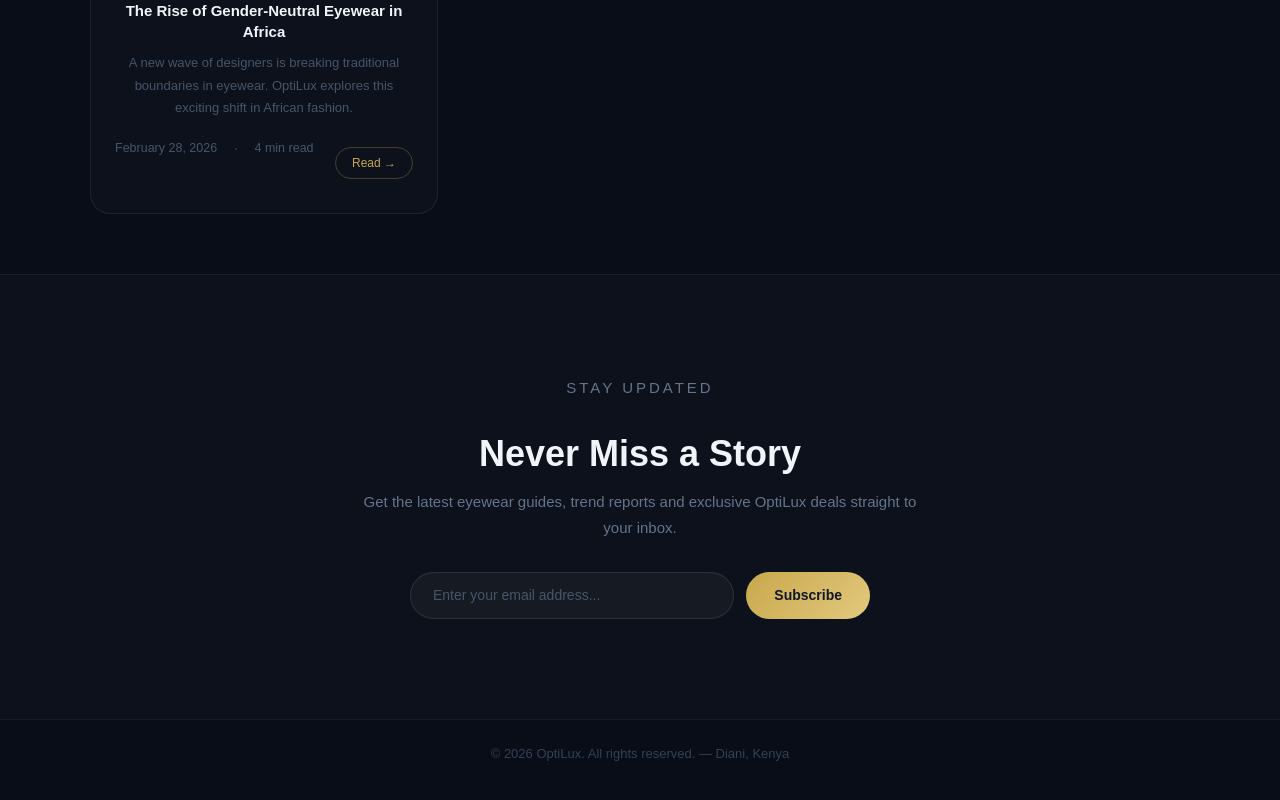
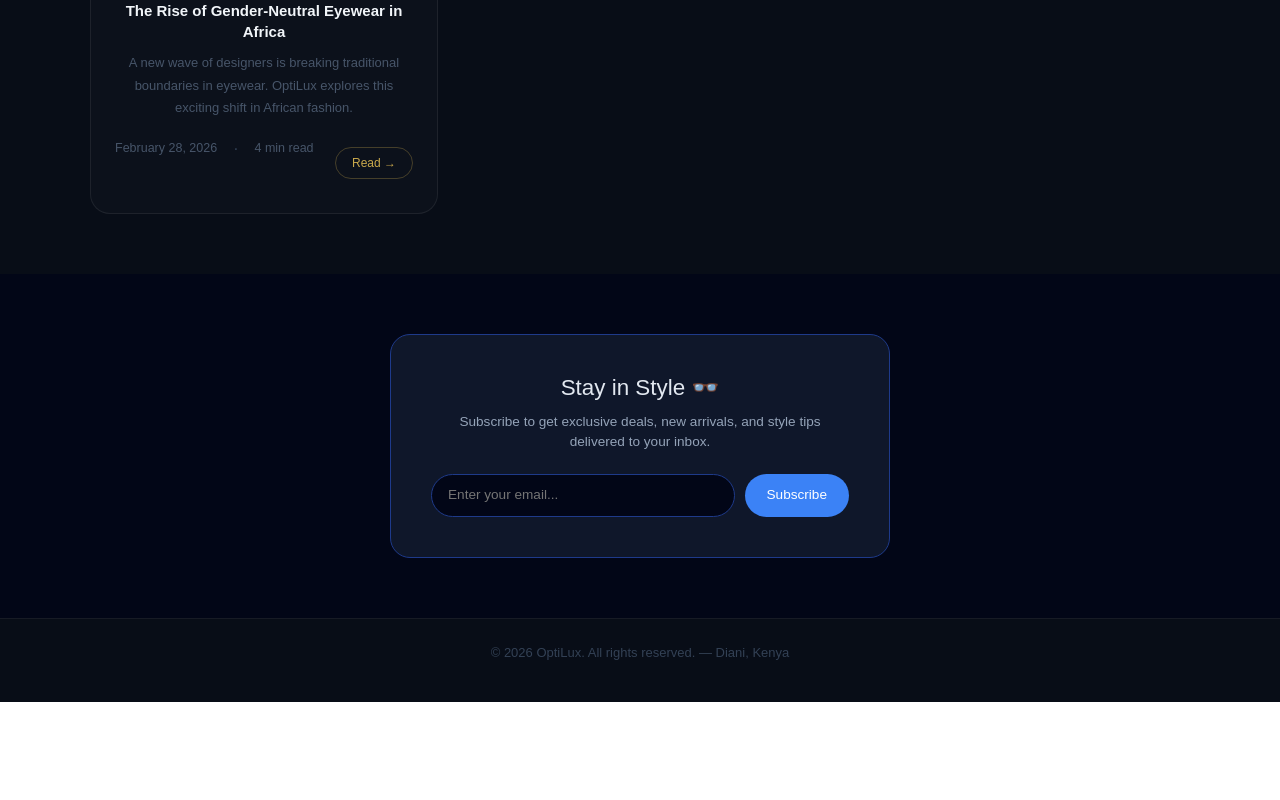
Before and after one commit to Prince-ai07/OptiLux, a React (Create React App) app: page /blog in a window 1280 px wide. Shown: the part 2478-3278 px from the top of the page. After the commit the page ends 3180 px from the top, so only its background shows below. Built offline with nearby package versions, Linux system fonts and the light colour scheme; a web font is replaced by a local one.

Commit message:
added updates

```diff
--- a/src/components/Blog.jsx
+++ b/src/components/Blog.jsx
@@ -1,6 +1,88 @@
 import React, { useState } from 'react';
 import { useNavigate } from 'react-router-dom';
 import '../css/Blog.css';
+
+const NewsletterForm = () => {
+  const [email, setEmail] = useState("");
+  const [status, setStatus] = useState(null); // null | "loading" | "success" | "error"
+  const [message, setMessage] = useState("");
+
+  const handleSubscribe = async () => {
+    if (!email || !email.includes("@")) {
+      setStatus("error");
+      setMessage("Please enter a valid email address.");
+      // Auto-clear error after 4 seconds
+      setTimeout(() => setStatus(null), 4000);
+      return;
+    }
+
+    setStatus("loading");
+
+    try {
+      const res = await fetch("https://jeremiahprince.alwaysdata.net/api/subscribe", {
+        method: "POST",
+        headers: { "Content-Type": "application/json" },
+        body: JSON.stringify({ email })
+      });
+      const data = await res.json();
+
+      if (data.success) {
+        setStatus("success");
+        setMessage(data.message);
+        setEmail("");
+        // Auto-clear success message after 5 seconds
+        setTimeout(() => {
+          setStatus(null);
+          setMessage("");
+        }, 5000);
+      } else {
+        setStatus("error");
+        setMessage(data.message);
+        // Auto-clear error after 4 seconds
+        setTimeout(() => {
+          setStatus(null);
+          setMessage("");
+        }, 4000);
+      }
+
+    } catch (err) {
+      setStatus("error");
+      setMessage("Something went wrong. Please try again.");
+      setTimeout(() => {
+        setStatus(null);
+        setMessage("");
+      }, 4000);
+    }
+  };
+
+  return (
+    <div className="newsletter-form">
+      <input
+        type="email"
+        placeholder="Enter your email..."
+        value={email}
+        onChange={(e) => {
+          setEmail(e.target.value);
+          setStatus(null);
+        }}
+        disabled={status === "loading"}
+      />
+      <button
+        onClick={handleSubscribe}
+        disabled={status === "loading"}
+      >
+        {status === "loading" ? "Subscribing..." : "Subscribe"}
+      </button>
+
+      {status === "success" && (
+        <p className="newsletter-msg success">✓ {message}</p>
+      )}
+      {status === "error" && (
+        <p className="newsletter-msg error">✕ {message}</p>
+      )}
+    </div>
+  );
+};
 
 const Blog = () => {
   const navigate = useNavigate();
@@ -236,15 +318,11 @@ const Blog = () => {
       </section>
 
       {/* NEWSLETTER */}
-      <section className="blog-newsletter">
-        <div className="blog-newsletter-inner">
-          <p className="about-section-tag center">Stay Updated</p>
-          <h2>Never Miss a Story</h2>
-          <p>Get the latest eyewear guides, trend reports and exclusive OptiLux deals straight to your inbox.</p>
-          <div className="blog-newsletter-form">
-            <input type="email" placeholder="Enter your email address..." />
-            <button>Subscribe</button>
-          </div>
+      <section className="newsletter">
+        <div className="newsletter-box">
+          <h2>Stay in Style 👓</h2>
+          <p>Subscribe to get exclusive deals, new arrivals, and style tips delivered to your inbox.</p>
+          <NewsletterForm />
         </div>
       </section>
 
--- a/src/components/Getproducts.jsx
+++ b/src/components/Getproducts.jsx
@@ -4,6 +4,89 @@ import { useNavigate } from 'react-router-dom';
 import '../css/Home.css';
 import Loader from './Loader';
 import 'bootstrap/dist/js/bootstrap.bundle.min.js';
+
+const NewsletterForm = () => {
+  const [email, setEmail] = useState("");
+  const [status, setStatus] = useState(null); // null | "loading" | "success" | "error"
+  const [message, setMessage] = useState("");
+
+  const handleSubscribe = async () => {
+    if (!email || !email.includes("@")) {
+      setStatus("error");
+      setMessage("Please enter a valid email address.");
+      // Auto-clear error after 4 seconds
+      setTimeout(() => setStatus(null), 4000);
+      return;
+    }
+
+    setStatus("loading");
+
+    try {
+      const res = await fetch("https://jeremiahprince.alwaysdata.net/api/subscribe", {
+        method: "POST",
+        headers: { "Content-Type": "application/json" },
+        body: JSON.stringify({ email })
+      });
+      const data = await res.json();
+
+      if (data.success) {
+        setStatus("success");
+        setMessage(data.message);
+        setEmail("");
+        // Auto-clear success message after 5 seconds
+        setTimeout(() => {
+          setStatus(null);
+          setMessage("");
+        }, 5000);
+      } else {
+        setStatus("error");
+        setMessage(data.message);
+        // Auto-clear error after 4 seconds
+        setTimeout(() => {
+          setStatus(null);
+          setMessage("");
+        }, 4000);
+      }
+
+    } catch (err) {
+      setStatus("error");
+      setMessage("Something went wrong. Please try again.");
+      setTimeout(() => {
+        setStatus(null);
+        setMessage("");
+      }, 4000);
+    }
+  };
+
+  return (
+    <div className="newsletter-form">
+      <input
+        type="email"
+        placeholder="Enter your email..."
+        value={email}
+        onChange={(e) => {
+          setEmail(e.target.value);
+          setStatus(null);
+        }}
+        disabled={status === "loading"}
+      />
+      <button
+        onClick={handleSubscribe}
+        disabled={status === "loading"}
+      >
+        {status === "loading" ? "Subscribing..." : "Subscribe"}
+      </button>
+
+      {status === "success" && (
+        <p className="newsletter-msg success">✓ {message}</p>
+      )}
+      {status === "error" && (
+        <p className="newsletter-msg error">✕ {message}</p>
+      )}
+    </div>
+  );
+};
+
 
 const Getproducts = () => {
 
@@ -260,10 +343,7 @@ const Getproducts = () => {
         <div className="newsletter-box">
           <h2>Stay in Style 👓</h2>
           <p>Subscribe to get exclusive deals, new arrivals, and style tips delivered to your inbox.</p>
-          <div className="newsletter-form">
-            <input type="email" placeholder="Enter your email..." />
-            <button>Subscribe</button>
-          </div>
+          <NewsletterForm />
         </div>
       </section>
 
--- a/src/css/Blog.css
+++ b/src/css/Blog.css
@@ -473,3 +473,28 @@
   .blog-newsletter { padding: 60px 20px; }
   .blog-newsletter-form { flex-direction: column; }
 }
+.newsletter-msg {
+  margin-top: 12px;
+  font-size: 13px;
+  padding: 10px 20px;
+  border-radius: 999px;
+  display: inline-block;
+  animation: fadeInMsg 0.3s ease;
+}
+
+.newsletter-msg.success {
+  background: rgba(16, 185, 129, 0.1);
+  border: 1px solid rgba(16, 185, 129, 0.3);
+  color: #10b981;
+}
+
+.newsletter-msg.error {
+  background: rgba(239, 68, 68, 0.1);
+  border: 1px solid rgba(239, 68, 68, 0.3);
+  color: #ef4444;
+}
+
+@keyframes fadeInMsg {
+  from { opacity: 0; transform: translateY(6px); }
+  to   { opacity: 1; transform: translateY(0); }
+}
--- a/src/css/Home.css
+++ b/src/css/Home.css
@@ -657,3 +657,28 @@
   flex-shrink: 0;
   transition: all 0.2s ease;
 }
+.newsletter-msg {
+  margin-top: 12px;
+  font-size: 13px;
+  padding: 10px 20px;
+  border-radius: 999px;
+  display: inline-block;
+  animation: fadeInMsg 0.3s ease;
+}
+
+.newsletter-msg.success {
+  background: rgba(16, 185, 129, 0.1);
+  border: 1px solid rgba(16, 185, 129, 0.3);
+  color: #10b981;
+}
+
+.newsletter-msg.error {
+  background: rgba(239, 68, 68, 0.1);
+  border: 1px solid rgba(239, 68, 68, 0.3);
+  color: #ef4444;
+}
+
+@keyframes fadeInMsg {
+  from { opacity: 0; transform: translateY(6px); }
+  to   { opacity: 1; transform: translateY(0); }
+}
```
